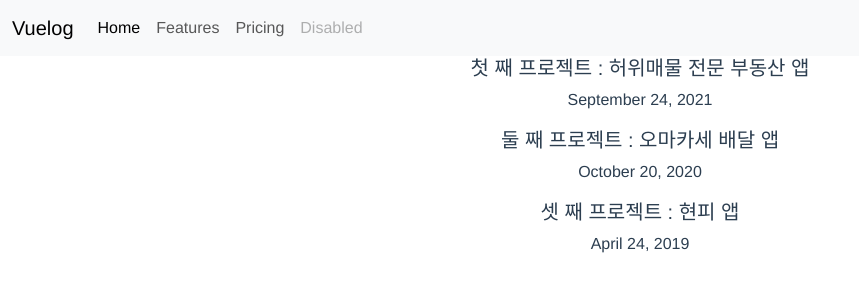
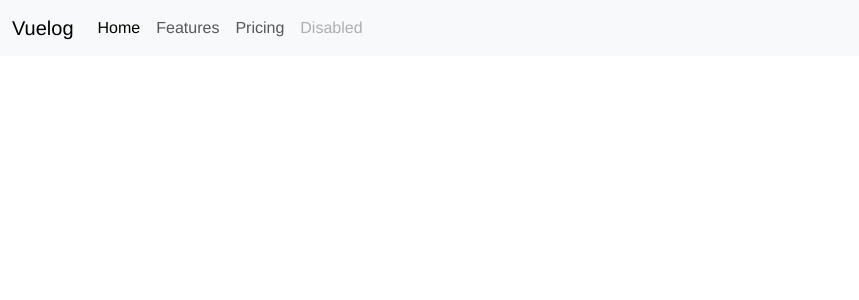
Before and after one commit to soheeyeo/Vue_Practice_02, a Vue app: page / in a window 1280 px wide. Shown: the top 300 px of the page, without its empty margins (0-859 px from the left). Built offline with nearby package versions, Linux system fonts and the light colour scheme.

Commit message:
route 01

```diff
--- a/src/App.vue
+++ b/src/App.vue
@@ -25,13 +25,14 @@
       </div>
     </nav>
 
-    <List :블로그글="블로그글" />
+    <router-view :블로그글="블로그글"></router-view>
+    <!-- <List :블로그글="블로그글" /> -->
 
   </div>
 </template>
 
 <script>
-import BlogList from './components/List.vue';
+// import BlogList from './components/List.vue';
 import blogData from './assets/blog.js';
 
 export default {
@@ -42,7 +43,7 @@ export default {
     }
   },
   components: {
-    List: BlogList,
+
   }
 }
 </script>
```
